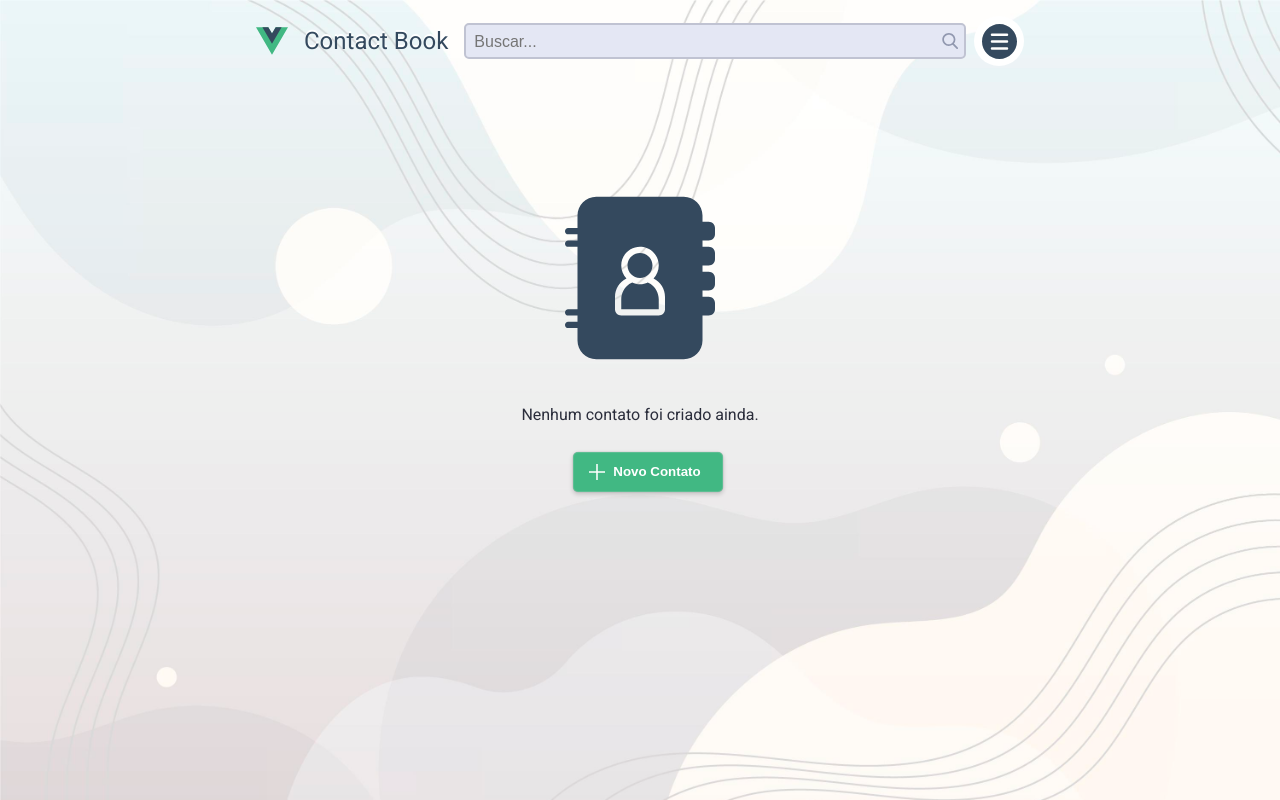
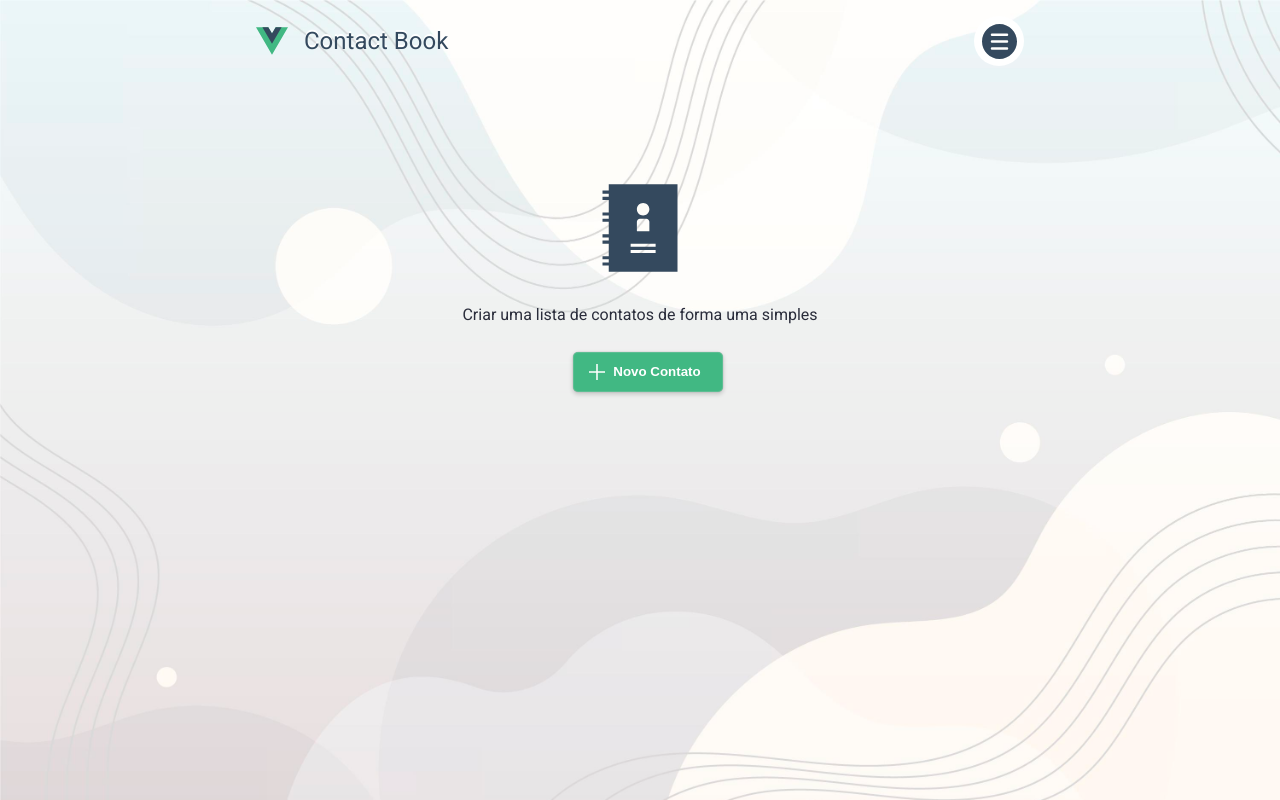
Before and after one commit to livresaber/contact-vue-book, a Vue app: page / in a window 1280 px wide. Built offline with nearby package versions, Linux system fonts and the light colour scheme; what maska would draw is missing.

Commit message:
adjustment initial page with empty contact

```diff
--- a/src/components/AppContactListEmpty/index.vue
+++ b/src/components/AppContactListEmpty/index.vue
@@ -10,7 +10,7 @@ const contact = useContactStore()
 
 <template>
   <IconBook class="icon-book" />
-  <p>Nenhum contato foi criado ainda.</p>
+  <p>Criar uma lista de contatos de forma uma simples</p>
   <AppButton
     class="create-contact"
     ariaLabel="Botão para criar novo contato"
--- a/src/components/AppHeader/index.vue
+++ b/src/components/AppHeader/index.vue
@@ -18,10 +18,12 @@ defineProps({
 <template>
   <header class="app-header">
     <AppLogo />
-    <div v-if="type == 'home'" class="app-header__box">
+    <div
+      v-if="type == 'home' && Boolean(contact.list.length)"
+      class="app-header__box"
+    >
       <AppSearch />
       <AppButton
-        v-if="contact.list.length > 0"
         class="create-contact"
         ariaLabel="Botão para criar novo contato"
         @click="contact.$patch({ modalNewContact: true })"
--- a/src/components/Icons/IconBook.vue
+++ b/src/components/Icons/IconBook.vue
@@ -1,13 +1,13 @@
 <template>
-  <svg version="1.1" xmlns="http://www.w3.org/2000/svg" xmlns:xlink="http://www.w3.org/1999/xlink" x="0px" y="0px" width="200px" height="200px" viewBox="0 0 32 32" style="enable-background:new 0 0 32 32;" xml:space="preserve">
-    <path fill="#34495e" d="M19,19.415V21h-6v-1.585c0-0.986,0.48-1.903,1.288-2.464l0.463-0.231C15.132,16.896,15.553,17,16,17
-      s0.868-0.104,1.249-0.28l0.463,0.231C18.52,17.512,19,18.429,19,19.415z M16,16c1.103,0,2-0.897,2-2c0-1.103-0.897-2-2-2
-      s-2,0.897-2,2C14,15.103,14.897,16,16,16z M26,10v1h1c0.552,0,1,0.448,1,1v1c0,0.552-0.448,1-1,1h-1v1h1c0.552,0,1,0.448,1,1v1
-      c0,0.552-0.448,1-1,1h-1v1h1c0.552,0,1,0.448,1,1v1c0,0.552-0.448,1-1,1h-1v4c0,1.657-1.343,3-3,3H9c-1.657,0-3-1.343-3-3v-2H4.5
-      C4.224,24,4,23.776,4,23.5C4,23.224,4.224,23,4.5,23H6v-1H4.5C4.224,22,4,21.776,4,21.5C4,21.224,4.224,21,4.5,21H6V11H4.5
-      C4.224,11,4,10.776,4,10.5C4,10.224,4.224,10,4.5,10H6V9H4.5C4.224,9,4,8.776,4,8.5C4,8.224,4.224,8,4.5,8H6V6c0-1.657,1.343-3,3-3
-      h14c1.657,0,3,1.343,3,3v1h1c0.552,0,1,0.448,1,1v1c0,0.552-0.448,1-1,1H26z M20,19.022c0-1.254-0.709-2.399-1.83-2.959
-      c0.639-0.672,0.977-1.635,0.768-2.676c-0.236-1.179-1.215-2.134-2.399-2.34C14.645,10.717,13,12.167,13,14
-      c0,0.801,0.319,1.524,0.83,2.062c-1.122,0.56-1.83,1.706-1.83,2.959V21c0,0.552,0.448,1,1,1h6c0.552,0,1-0.448,1-1V19.022z"/>
+  <svg
+    version="1.1"
+    xmlns="http://www.w3.org/2000/svg"
+    xmlns:xlink="http://www.w3.org/1999/xlink"
+    width="100px" height="100px" viewBox="0 0 32 32" xml:space="preserve"
+    fill="var(--color-secondary)"
+  >
+    <path d="M6,2v2H4v1h2v1H4v1h2v4H4v1h2v1H4v1h2v4H4v1h2v1H4v1h2v4H4v1h2v1H4v1h2v2h22V2H6z M17,8
+      c1.105,0,2,0.895,2,2c0,1.105-0.895,2-2,2s-2-0.895-2-2C15,8.895,15.895,8,17,8z M15,14c0-0.552,0.448-1,1-1h2c0.552,0,1,0.448,1,1
+      v3h-4V14z M21,24h-8v-1h8V24z M21,22h-8v-1h8V22z"/>
   </svg>
 </template>
```
